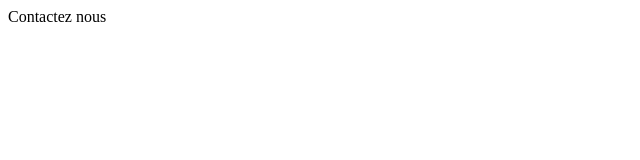
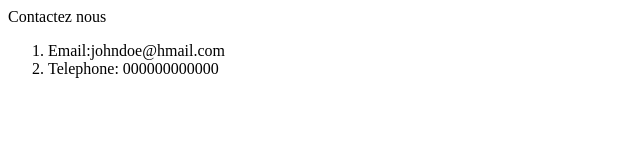
Before and after one commit to SoosCode-100/url_distant, a plain HTML site: page contact.html in a window 1280 px wide. Shown: the whole page, without its empty margins (0-640 px from the left). Drawn offline with Linux system fonts and the light colour scheme.

Commit message:
ajout de contacts en fichier contact

```diff
--- a/contact.html
+++ b/contact.html
@@ -7,5 +7,9 @@
 </head>
 <body>
     <h>Contactez nous</h>
+    <ol>
+        <li>Email:johndoe@hmail.com</li>
+        <li>Telephone: 000000000000</li>
+    </ol>
 </body>
 </html>
```
